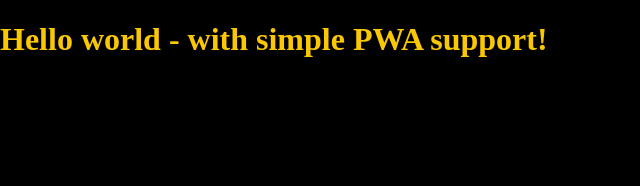
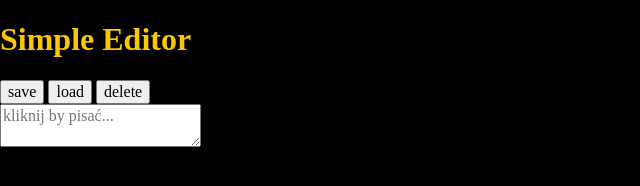
Before and after one commit to mankom/simple-editor, a website: page src/content/index.html in a window 1280 px wide. Shown: the whole page, without its empty margins (0-640 px from the left). Drawn offline with nearby package versions, Linux system fonts and the light colour scheme; files that its build step writes are made by us from their sources.

Commit message:
feat: prepare index.html

```diff
--- a/src/content/index.html
+++ b/src/content/index.html
@@ -1,40 +1,36 @@
 <!DOCTYPE html>
-<html lang="en">
-  <head>
-    <meta charset="UTF-8" />
-    <meta name="viewport" content="width=device-width, initial-scale=1.0" />
-    <meta http-equiv="X-UA-Compatible" content="ie=edge" />
-    <title>Site title</title>
-    <meta name="description" content="Description" />
+<html lang="pl">
 
-    <!-- Title -->
-    <meta property="og:title" content="" />
-    <!-- OPTIONAL description. 2-4 sentences. -->
-    <meta property="og:description" content="" />
-    <!-- full url with http(s) ie. https://maciejkorsan.github.io/my-repo/ -->
-    <meta property="og:url" content="" />
-    <!-- full url to the image with http(s) ie. https://maciejkorsan.github.io/my-repo/assets/img/fb.png. Facebook suggests at least 1200 x 630. -->
-    <meta property="og:image" content="https://maciejkorsan.com/wtf-gulp-starter/assets/img/cover.png" />
+<head>
+  <meta charset="UTF-8" />
+  <meta name="viewport" content="width=device-width, initial-scale=1.0" />
+  <meta http-equiv="X-UA-Compatible" content="ie=edge" />
+  <title>Simple Editor</title>
+  <link rel="stylesheet" href="css/main.css" />
+</head>
 
-    <link rel="manifest" href="manifest.json" />
-    <meta name="apple-mobile-web-app-capable" content="yes" />
-    <link
-      rel="apple-touch-icon"
-      sizes="192x192"
-      href="assets/pwa/icons/icon-192x192.png"
-    />
+<body>
+  <header>
+    <h1 class="title">
+      Simple Editor
+    </h1>
+    <nav class="navigation">
+      <button class="navigation">
+        save
+      </button>
+      <button class="navigation">
+        load
+      </button>
+      <button class="navigation">
+        delete
+      </button>
+    </nav>
+    </header>
+    <main class="editor">
+      <textarea class="editor__text" placeholder="kliknij by pisać..."></textarea>
+    </main>
+    <script src="js/main.js">
+    </script>
+</body>
 
-    <link
-      rel="icon"
-      type="image/png"
-      href="assets/pwa/icons/icon-192x192.png"
-    />
-
-    <link rel="stylesheet" href="css/main.css" />
-  </head>
-  <body>
-    <h1>Hello world - with simple PWA support!</h1>
-
-    <script src="js/main.js"></script>
-  </body>
 </html>
```
